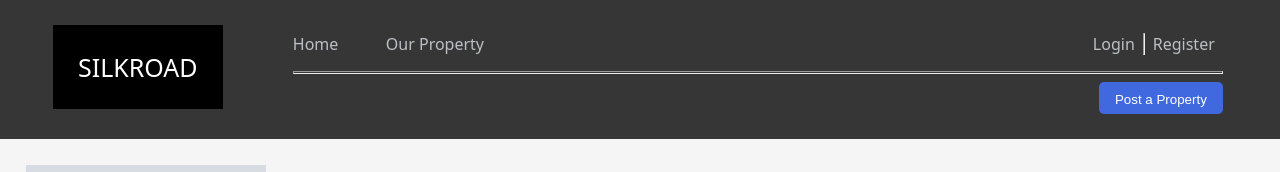
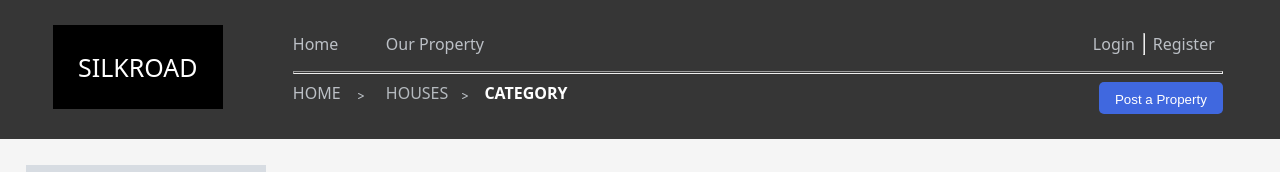
Before and after one commit to benjaminangafua/silk-road-vue-composition-api, a Vue app: page / in a window 1280 px wide. Both pictures are taken after a click on the button "Post a Property". Shown: the top 172 px of the page. Built offline with nearby package versions, Linux system fonts and the light colour scheme.

Commit message:
Updated single page

```diff
--- a/src/assets/main.css
+++ b/src/assets/main.css
@@ -198,8 +198,6 @@ input:focus {
     align-items: center;
     color: var(--white-clr);
 }
-
-.bottom-content div:last-child {}
 
 .bottom-content div:first-child {
     line-height: 40px;
@@ -888,6 +886,13 @@ a span {
     display: none;
 }
 
+.post-a-property-nav-layout {
+    display: grid;
+    grid-template-columns: 50% 15% auto;
+    /* place-items: center normal;
+    place-content: center */
+}
+
 
 /* `xs` returns only a rule set and no media query */
 
@@ -900,9 +905,6 @@ a span {
 @media (max-width: 1399.98px) {
     .grid-container {
         margin: 2%;
-    }
-    .container {
-        /* height: 100vh; */
     }
     .input2 select {
         width: 24%;
--- a/src/components/HeadTop.vue
+++ b/src/components/HeadTop.vue
@@ -1,12 +1,34 @@
 
 <script setup>
 import  {RouterLink}  from 'vue-router';
-import { ref, onMounted, reactive} from 'vue';
+import { ref, onMounted, reactive, computed} from 'vue';
 import { useRoute } from 'vue-router'
+import propertyData from '../property-data.json'
+const house_detail = reactive(propertyData)
 
 const route = useRoute().path
 
+const active_clr = computed(()=>{
+    return {
+        grid_list: route == '/grid' || route == '/list'?'active':'none',
+        home: route=='/' ?'active':'none'
+    }
+})
 
+const router_content = computed(()=>{
+    return {
+        logged: route == '/logged',
+        login: route == '/login',
+        register: route == '/register',
+        grid_list:route == '/grid' || route == '/list',
+        single: house_detail.forEach(element =>element.id)
+    }
+})
+
+const iterate=()=>{
+    house_detail.forEach(element =>element.id)
+};
+console.log(iterate())
 const head = ref()
 const logo = ref()
 const nav = ref()
@@ -75,9 +97,6 @@ function closeToggleBtn(e){
     closeToggle.value.style.display = "none"
     topNav.value.firstElementChild.style = "grid"
 }
-// const activeClass = reactive({
-//     active : route=='/' ? true: route == '/grid' || route == '/list'? true : null
-// })
 </script>
 <template>
     <div id="closeToggle" ref="closeToggle" @click.prevent="closeToggleBtn">X</div>
@@ -88,11 +107,11 @@ function closeToggleBtn(e){
                 <div class="top-nav" id="top-nav"  ref="topNav">
                     <div class="home" ref="home">
 
-                        <RouterLink to="/"><div class="toggle-menu-border" :class="route=='/' ?'active':'none'" id="home">Home</div></RouterLink>
+                        <RouterLink to="/"><div class="toggle-menu-border" :class="active_clr.home" id="home">Home</div></RouterLink>
 
-                        <RouterLink to="/grid"> <div  class="toggle-menu-border" :class="route == '/grid' || route == '/list'?'active':'none'" id="ourProperty">Our Property</div></RouterLink>
+                        <RouterLink to="/grid"> <div  class="toggle-menu-border" :class="active_clr.grid_list" id="ourProperty">Our Property</div></RouterLink>
                     </div>
-                    <div class="auth" id="auth"  ref="authenticate" v-if="route == '/logged'">
+                    <div class="auth" id="auth"  ref="authenticate" v-if="router_content.logged">
 
                         <div class="navbar-right toggle-menu-border" id="navbar-right"  ref="navbar-right">John Wayne</div>
 
@@ -114,22 +133,34 @@ function closeToggleBtn(e){
                 <div class="bottom-nav"  id="bottom-nav"  ref="bottomNav">
                     <div>
 
-                        <div class="bottom-left-nav" v-if="route == '/login'">
+                        <div class="bottom-left-nav" v-if="router_content.login">
                             <div><RouterLink to="/">Home</RouterLink></div>
                             <div id="👉"> <font-awesome-icon  :icon="['fas', 'greater-than']" /></div>
                             <div class="active-board-txt">LOGIN</div>
                         </div>
 
-                        <div class="bottom-left-nav" v-else-if="route == '/register'">
+                        <div class="bottom-left-nav" v-else-if="router_content.register">
                             <div><RouterLink to="/">Home</RouterLink></div>
                             <div id="👉"> <font-awesome-icon  :icon="['fas', 'greater-than']" /></div>
                             <div class="active-board-txt">REGISTER</div>
                         </div>
-                        <div class="bottom-left-nav" v-else-if="route == '/grid' || route == '/list'">
+                        <div class="bottom-left-nav" v-else-if="router_content.grid_list">
                             <div><RouterLink to="/">Home</RouterLink></div>
                             <div id="👉"> <font-awesome-icon  :icon="['fas', 'greater-than']" /></div>
                             <div class="active-board-txt">HOUSE</div>
                         </div>
+                        <div class="bottom-left-nav" v-else-if="route =='/single-property/1'">
+                            <div><RouterLink to="/">HOME</RouterLink></div>
+
+                                <div id="👉"> <font-awesome-icon  :icon="['fas', 'greater-than']" /></div>
+
+                            <div class="post-a-property-nav-layout">
+                                <div>HOUSES</div>
+                                <div id="👉"> <font-awesome-icon  :icon="['fas', 'greater-than']" /></div>
+                                <div class="active-board-txt">CATEGORY</div>
+                            </div>
+                        </div>
+
                        <div v-else > </div>
                     </div>
 
--- a/src/views/SingleProperty.vue
+++ b/src/views/SingleProperty.vue
@@ -67,7 +67,7 @@ const property_obj = property[0]
                                         <li>Garden</li>
                                         <li>Generator</li>
                                         <li>SHARE PROPERTY</li>
-                                        <li><span>twttr</span><span>IG</span><span>FB</span></li>
+                                        <li><span><i class="fa-brands fa-facebook-f pointer"></i> </span><span><i class="fa-brands fa-instagram pointer"></i></span><span><i class="fa-brands fa-twitter pointer"></i></span></li>
                                         <li>SHARE PROPERTY</li>
 
                                 </div>
```
